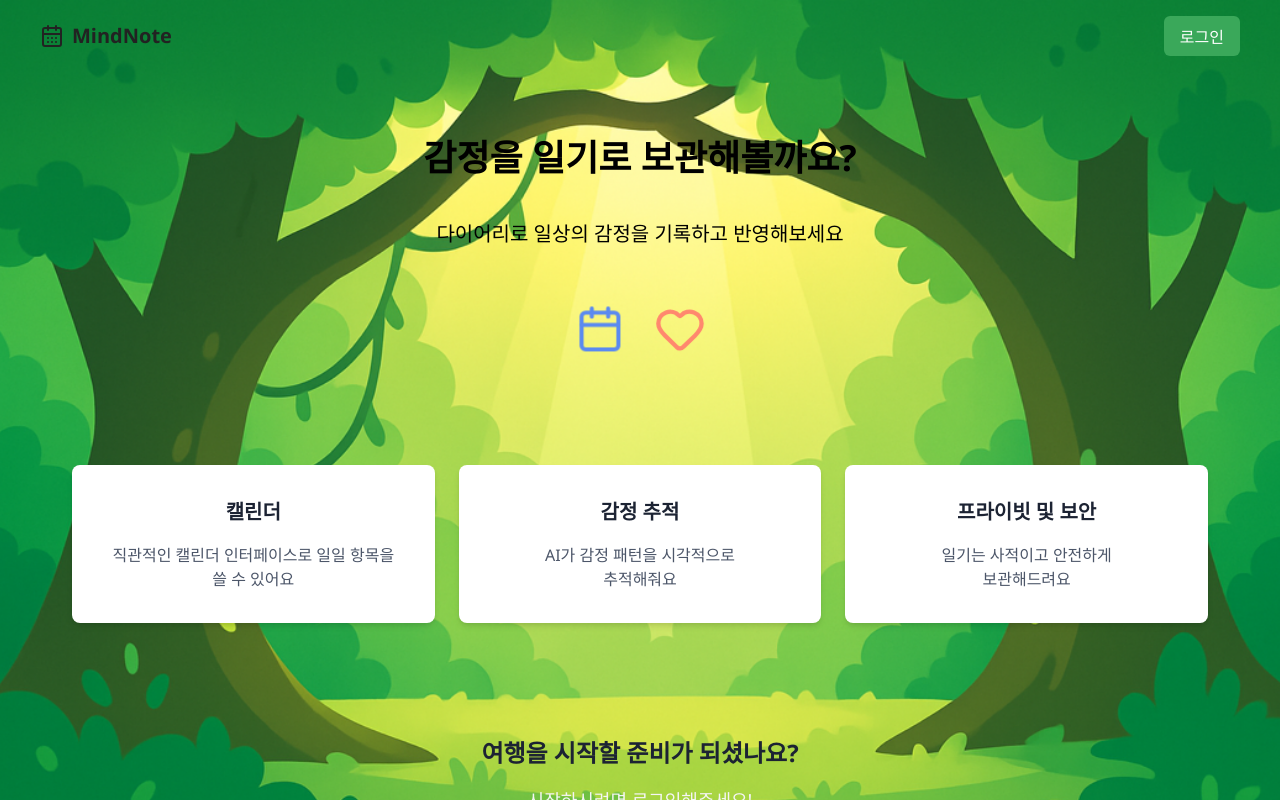
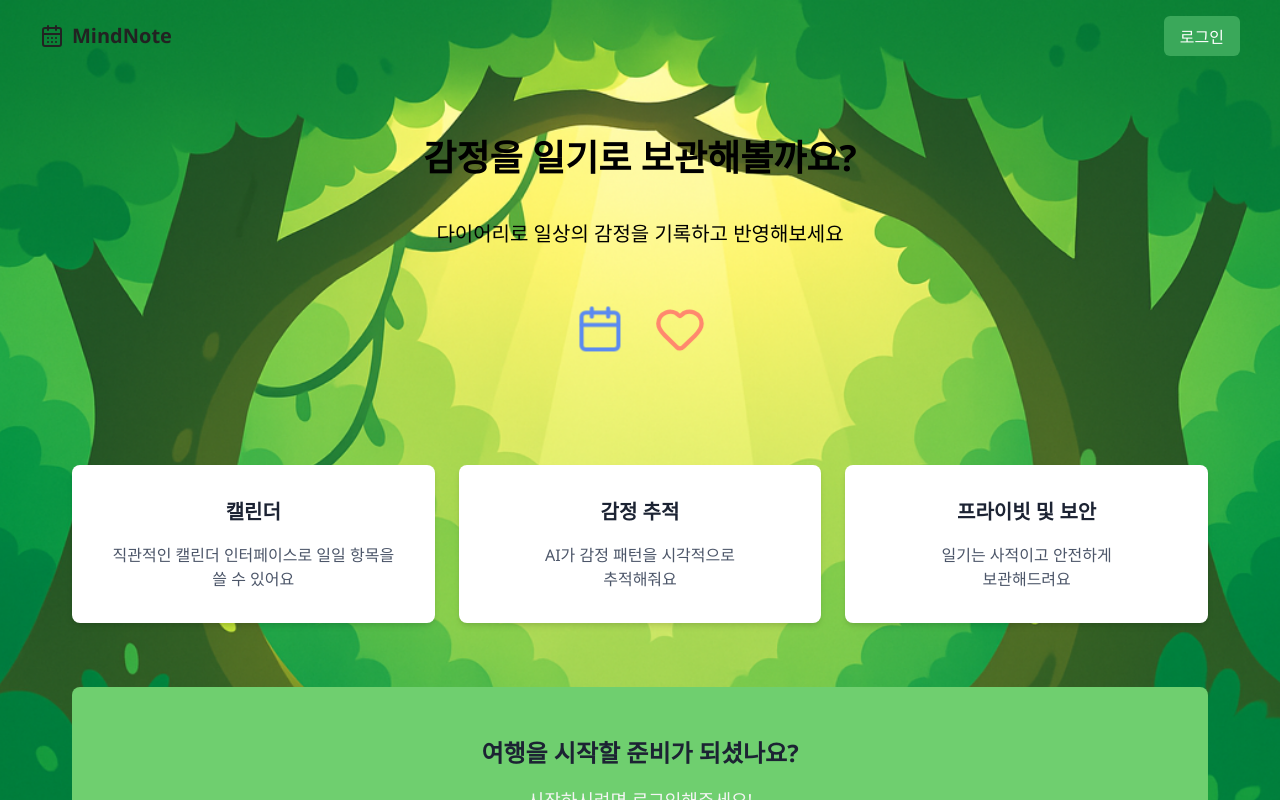
Before and after one commit to kss2002/AI_Diary-FE, a React (Vite) app: page / in a window 1280 px wide. Built offline with nearby package versions, Linux system fonts and the light colour scheme.

Commit message:
main color 동록

```diff
--- a/src/styles/App.css
+++ b/src/styles/App.css
@@ -16,6 +16,7 @@ body {
 
 :root {
   /* Color palette */
+  --main-color: #6fcf6f;
   --primary-color: #5b8af0;
   --primary-light: #d0e0ff;
   --secondary-color: #ff886e;
```
